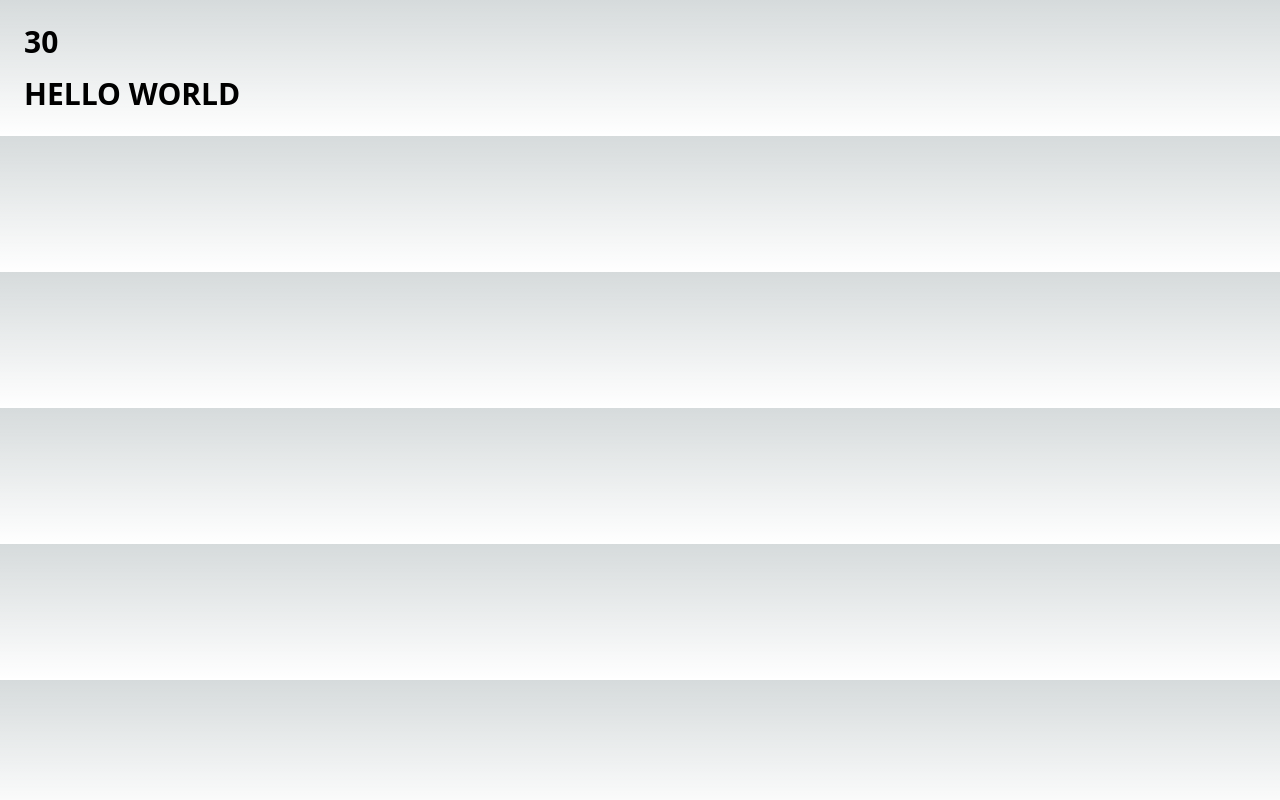
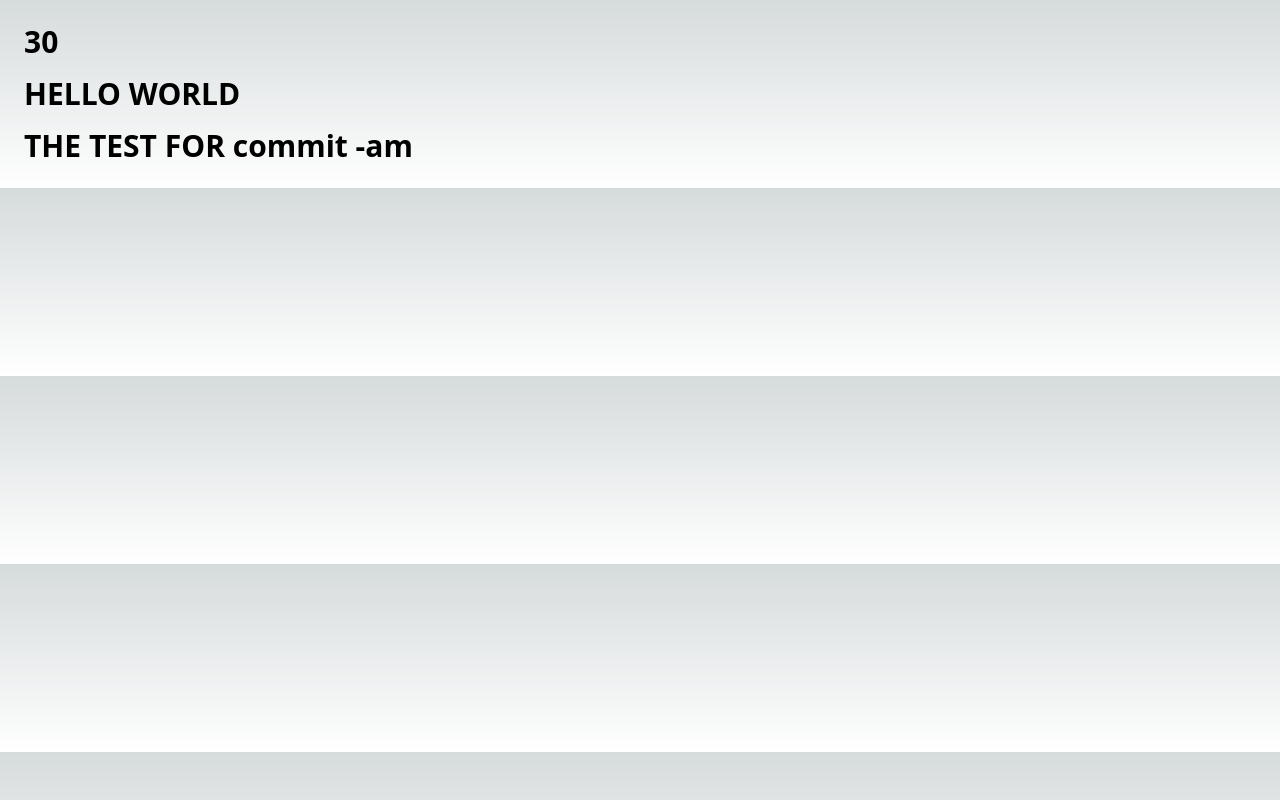
Before and after one commit to PouryaSoleimani/GIT-TEST, a Next.js app: page /courses in a window 1280 px wide. Built offline with nearby package versions, Linux system fonts and the light colour scheme.

Commit message:
THE FAST COMMIT

```diff
--- a/pages/courses.tsx
+++ b/pages/courses.tsx
@@ -9,6 +9,7 @@ const Courses: NextPage<Props> = ({ }) => {
         <div className='text-3xl font-extrabold flex flex-col space-y-4 p-6'>
             <h1>{age}</h1>
             <h2>HELLO WORLD</h2>
+            <h3>THE TEST FOR commit -am</h3>
         </div>
     )
 }
```
Also changed, not shown: 1 other file (tests, documents, lock files or other folders).
